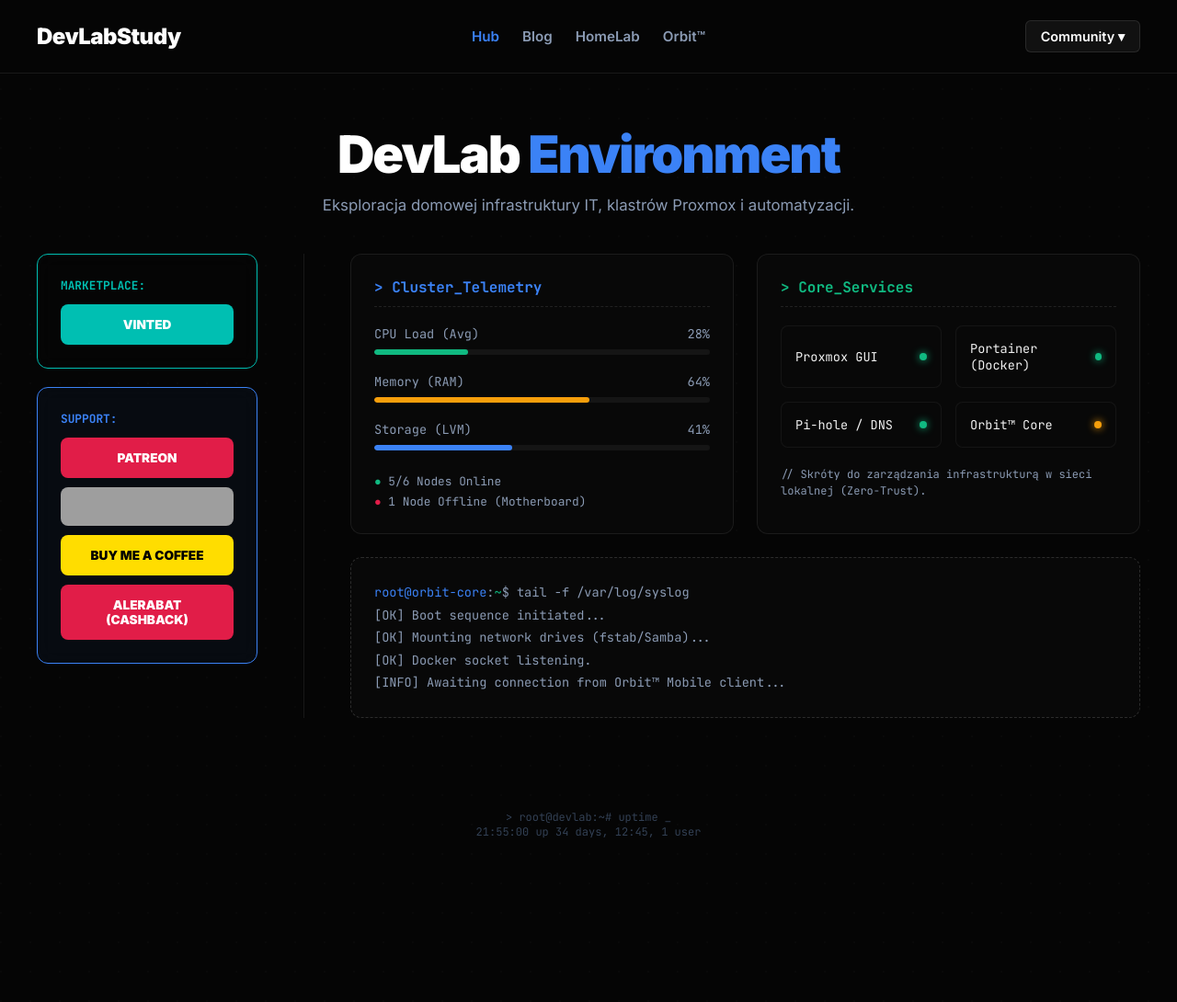
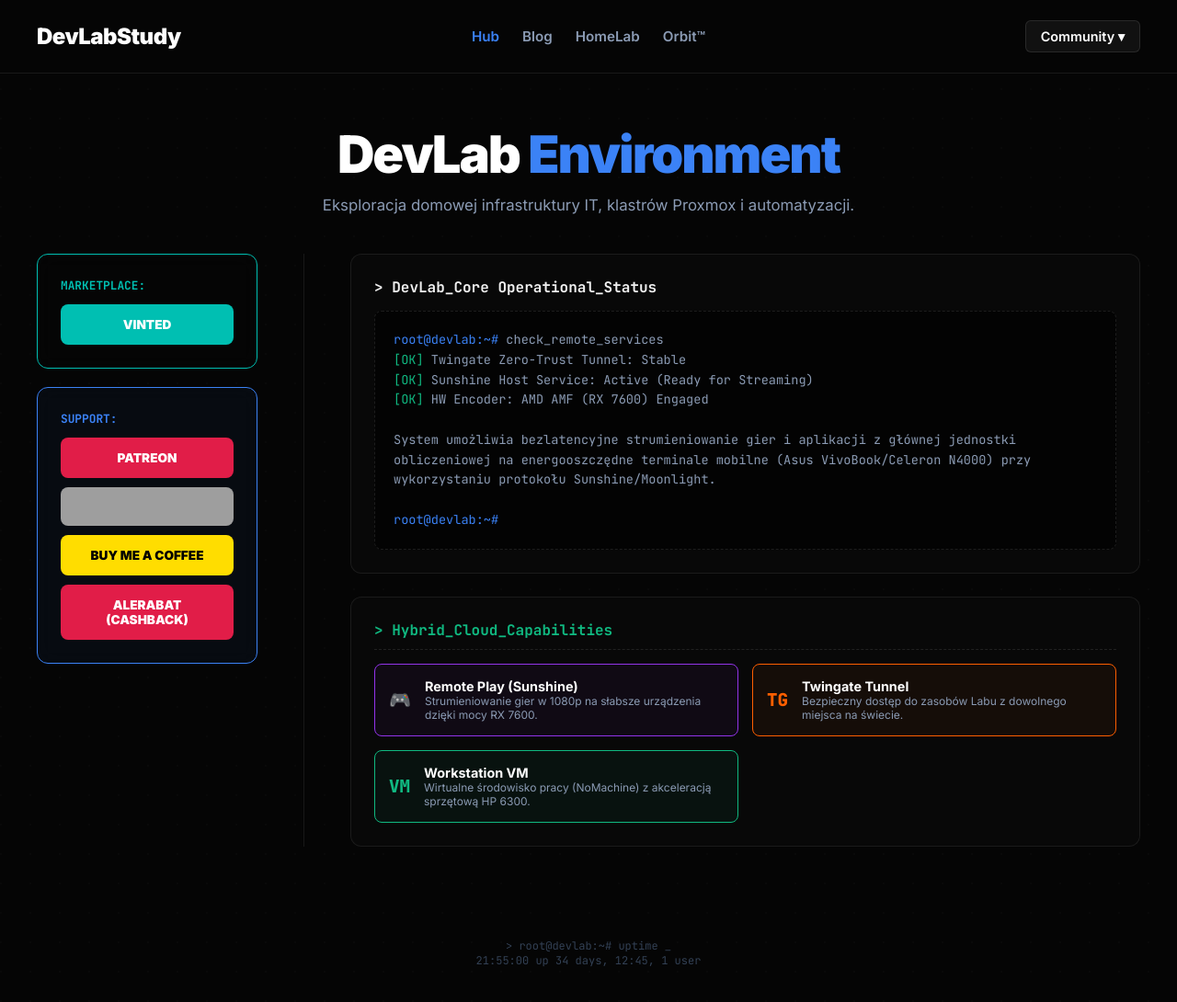
Before and after one commit to TobiMessi/TobiMessi.github.io, a Jekyll site: the page built from index.html, in a window 1280 px wide and 1093 px high. Shown: the top 1090 px of the window at 92% size. Built offline with Jekyll 4.4.1, drawn with Linux system fonts in a browser that asks for light colours; grey boxes are pictures that could not be loaded.

Commit message:
Update index.html

```diff
--- a/index.html
+++ b/index.html
@@ -3,106 +3,74 @@
 title: Hub
 ---
 <style>
-    .hub-grid { display: grid; grid-template-columns: 1fr 1fr; gap: 25px; }
+    .hub-grid { display: grid; grid-template-columns: 1fr; gap: 25px; }
+    .terminal-window { background: rgba(0,0,0,0.5); padding: 20px; border-radius: 8px; border: 1px dashed rgba(255,255,255,0.1); font-family: 'JetBrains Mono', monospace; font-size: 0.85rem; line-height: 1.6; color: var(--text-muted); }
+    .terminal-prompt { color: var(--accent-blue); }
+    .terminal-success { color: #10b981; }
 
-    /* Paski postępu */
-    .status-bar-bg { background: rgba(255,255,255,0.05); height: 6px; border-radius: 4px; margin-top: 8px; overflow: hidden; }
-    .status-bar-fill { height: 100%; border-radius: 4px; }
-
-    /* Siatka przycisków usług */
-    .service-grid { display: grid; grid-template-columns: 1fr 1fr; gap: 15px; }
-    .service-btn {
-        background: rgba(10,10,10,0.5);
-        border: 1px solid rgba(255,255,255,0.05);
+    .capability-grid { display: grid; grid-template-columns: repeat(auto-fit, minmax(280px, 1fr)); gap: 15px; margin-top: 15px; }
+    .cap-card {
+        background: rgba(59, 130, 246, 0.05);
+        border: 1px solid rgba(59, 130, 246, 0.1);
         padding: 15px;
         border-radius: 8px;
-        text-decoration: none;
-        color: var(--text-main);
-        font-family: 'JetBrains Mono', monospace;
-        font-size: 0.85rem;
-        transition: 0.3s;
         display: flex;
         align-items: center;
-        justify-content: space-between;
+        gap: 15px;
     }
-    .service-btn:hover {
-        border-color: #10b981;
-        transform: translateY(-3px);
-        background: rgba(16, 185, 129, 0.05);
-        box-shadow: 0 5px 15px rgba(16, 185, 129, 0.1);
-    }
+    .cap-icon { font-weight: 900; font-family: 'JetBrains Mono', monospace; font-size: 1.2rem; }
+    .cap-text h4 { margin: 0; font-size: 0.9rem; color: #fff; }
+    .cap-text p { margin: 0; font-size: 0.75rem; color: var(--text-muted); }
 
-    /* Świecące diody statusu */
-    .service-status { width: 8px; height: 8px; border-radius: 50%; background: #10b981; box-shadow: 0 0 8px #10b981; }
-
-    /* Migający kursor w terminalu */
     @keyframes blink { 0%, 100% { opacity: 1; } 50% { opacity: 0; } }
     .cursor-blink { animation: blink 1s step-end infinite; color: #10b981; font-weight: bold; }
-
-    @media (max-width: 768px) {
-        .hub-grid { grid-template-columns: 1fr; }
-        .service-grid { grid-template-columns: 1fr; }
-    }
 </style>
 
 <div class="hub-grid">
+
     <div class="card">
-        <h3 style="color: var(--accent-blue); font-family: 'JetBrains Mono', monospace; font-size: 1rem; margin: 0 0 20px 0; border-bottom: 1px dashed rgba(255,255,255,0.1); padding-bottom: 10px;">> Cluster_Telemetry</h3>
+        <h3 style="color: var(--text-main); font-family: 'JetBrains Mono', monospace; font-size: 1rem; margin: 0 0 15px 0;">> DevLab_Core Operational_Status</h3>
 
-        <div style="margin-bottom: 20px;">
-            <div style="display: flex; justify-content: space-between; font-size: 0.85rem; font-family: 'JetBrains Mono', monospace; color: var(--text-muted);"><span>CPU Load (Avg)</span><span>28%</span></div>
-            <div class="status-bar-bg"><div class="status-bar-fill" style="width: 28%; background: #10b981;"></div></div>
-        </div>
-
-        <div style="margin-bottom: 20px;">
-            <div style="display: flex; justify-content: space-between; font-size: 0.85rem; font-family: 'JetBrains Mono', monospace; color: var(--text-muted);"><span>Memory (RAM)</span><span>64%</span></div>
-            <div class="status-bar-bg"><div class="status-bar-fill" style="width: 64%; background: #f59e0b;"></div></div>
-        </div>
-
-        <div style="margin-bottom: 20px;">
-            <div style="display: flex; justify-content: space-between; font-size: 0.85rem; font-family: 'JetBrains Mono', monospace; color: var(--text-muted);"><span>Storage (LVM)</span><span>41%</span></div>
-            <div class="status-bar-bg"><div class="status-bar-fill" style="width: 41%; background: var(--accent-blue);"></div></div>
-        </div>
-
-        <div style="margin-top: 25px; font-family: 'JetBrains Mono', monospace; font-size: 0.8rem; color: var(--text-muted);">
-            <span style="color: #10b981;">●</span> 5/6 Nodes Online <br>
-            <span style="color: #e11d48; margin-top: 5px; display: inline-block;">●</span> 1 Node Offline (Motherboard)
+        <div class="terminal-window">
+            <span class="terminal-prompt">root@devlab:~#</span> check_remote_services<br>
+            <span class="terminal-success">[OK]</span> Twingate Zero-Trust Tunnel: Stable<br>
+            <span class="terminal-success">[OK]</span> Sunshine Host Service: Active (Ready for Streaming)<br>
+            <span class="terminal-success">[OK]</span> HW Encoder: AMD AMF (RX 7600) Engaged<br>
+            <br>
+            System umożliwia bezlatencyjne strumieniowanie gier i aplikacji z głównej jednostki obliczeniowej na energooszczędne terminale mobilne (Asus VivoBook/Celeron N4000) przy wykorzystaniu protokołu Sunshine/Moonlight.<br>
+            <br>
+            <span class="terminal-prompt">root@devlab:~#</span> <span class="cursor-blink">_</span>
         </div>
     </div>
 
     <div class="card">
-        <h3 style="color: #10b981; font-family: 'JetBrains Mono', monospace; font-size: 1rem; margin: 0 0 20px 0; border-bottom: 1px dashed rgba(255,255,255,0.1); padding-bottom: 10px;">> Core_Services</h3>
+        <h3 style="color: #10b981; font-family: 'JetBrains Mono', monospace; font-size: 1rem; margin: 0 0 15px 0; border-bottom: 1px dashed rgba(255,255,255,0.1); padding-bottom: 10px;">> Hybrid_Cloud_Capabilities</h3>
 
-        <div class="service-grid">
-            <a href="https://twoje-ip-proxmox:8006" target="_blank" class="service-btn">
-                <span>Proxmox GUI</span>
-                <div class="service-status"></div>
-            </a>
-            <a href="#" target="_blank" class="service-btn">
-                <span>Portainer (Docker)</span>
-                <div class="service-status"></div>
-            </a>
-            <a href="#" target="_blank" class="service-btn">
-                <span>Pi-hole / DNS</span>
-                <div class="service-status"></div>
-            </a>
-            <a href="#" target="_blank" class="service-btn">
-                <span>Orbit™ Core</span>
-                <div class="service-status" style="background: #f59e0b; box-shadow: 0 0 8px #f59e0b;"></div>
-            </a>
+        <div class="capability-grid">
+            <div class="cap-card" style="border-color: #9333ea; background: rgba(147, 51, 234, 0.05);">
+                <div class="cap-icon" style="color: #9333ea;">🎮</div>
+                <div class="cap-text">
+                    <h4>Remote Play (Sunshine)</h4>
+                    <p>Strumieniowanie gier w 1080p na słabsze urządzenia dzięki mocy RX 7600.</p>
+                </div>
+            </div>
+
+            <div class="cap-card" style="border-color: #ff5f00; background: rgba(255, 95, 0, 0.05);">
+                <div class="cap-icon" style="color: #ff5f00;">TG</div>
+                <div class="cap-text">
+                    <h4>Twingate Tunnel</h4>
+                    <p>Bezpieczny dostęp do zasobów Labu z dowolnego miejsca na świecie.</p>
+                </div>
+            </div>
+
+            <div class="cap-card" style="border-color: #10b981; background: rgba(16, 185, 129, 0.05);">
+                <div class="cap-icon" style="color: #10b981;">VM</div>
+                <div class="cap-text">
+                    <h4>Workstation VM</h4>
+                    <p>Wirtualne środowisko pracy (NoMachine) z akceleracją sprzętową HP 6300.</p>
+                </div>
+            </div>
         </div>
-        <p style="font-family: 'JetBrains Mono', monospace; font-size: 0.75rem; color: var(--text-muted); margin-top: 20px; line-height: 1.5;">
-            // Skróty do zarządzania infrastrukturą w sieci lokalnej (Zero-Trust).
-        </p>
     </div>
 
-    <div class="card" style="grid-column: 1 / -1; border-style: dashed; border-color: rgba(255,255,255,0.15);">
-        <div style="font-family: 'JetBrains Mono', monospace; font-size: 0.85rem; color: var(--text-muted); line-height: 1.8;">
-            <span style="color: var(--accent-blue);">root@orbit-core</span>:<span style="color: #10b981;">~</span>$ tail -f /var/log/syslog<br>
-            [OK] Boot sequence initiated...<br>
-            [OK] Mounting network drives (fstab/Samba)...<br>
-            [OK] Docker socket listening.<br>
-            [INFO] Awaiting connection from Orbit™ Mobile client...<span class="cursor-blink">_</span>
-        </div>
-    </div>
 </div>
```
